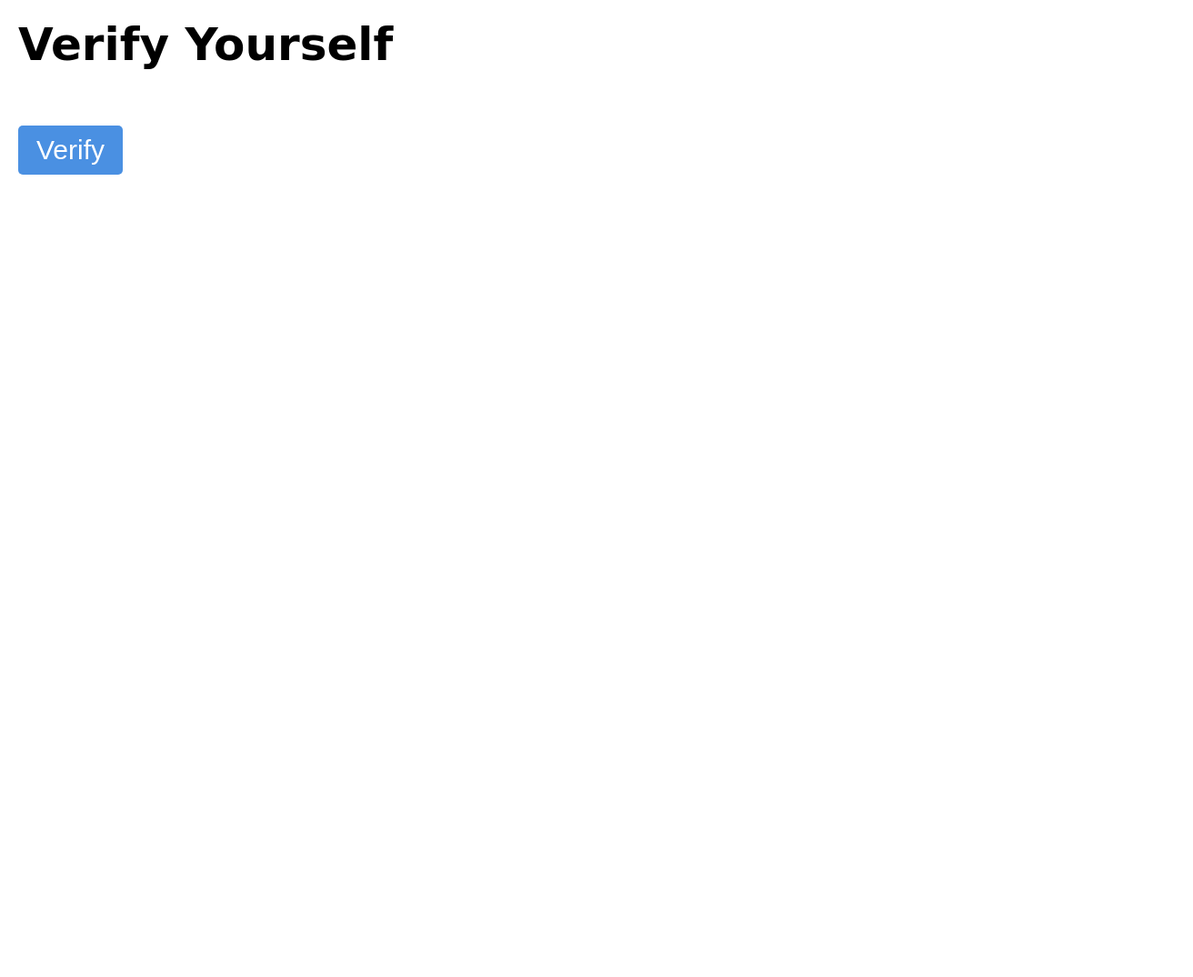
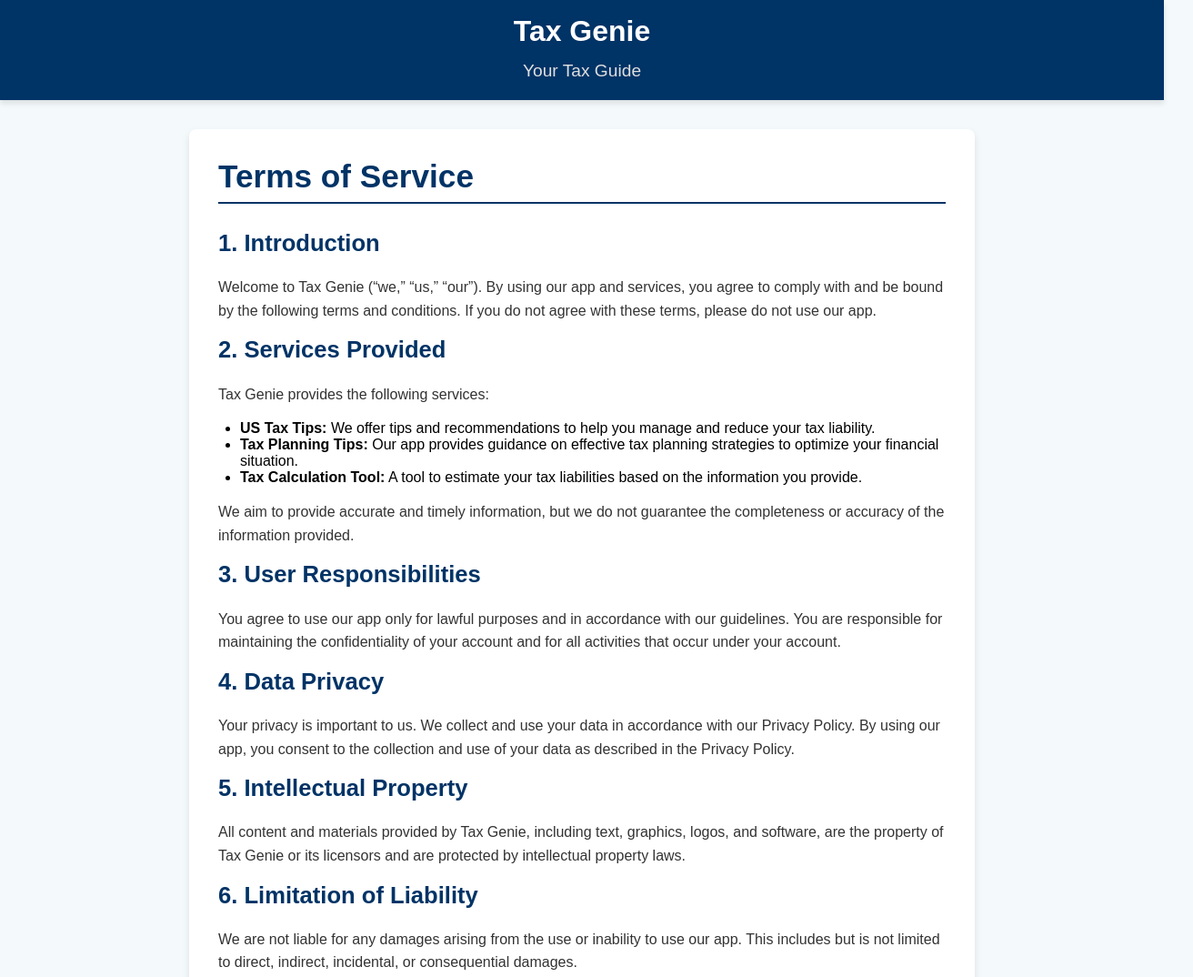
Before and after one commit to SHIVYAANSH/Tax-Genie-Terms-and-PrivacyPolicy, a plain HTML site: page index.html in a window 1280 px wide. Shown: the top 1074 px of the page at 91% size, 1312 px wide, since content can reach past the window. Before the commit the page ends 800 px from the top, so only its background shows below. Drawn offline with Linux system fonts and the light colour scheme.

Commit message:
Update index.html

```diff
--- a/index.html
+++ b/index.html
@@ -1,99 +1,179 @@
+<!DOCTYPE html>
+<html lang="en">
+<head>
+    <meta charset="UTF-8">
+    <meta name="viewport" content="width=device-width, initial-scale=1.0">
+    <title>Terms and Privacy Policy - Tax Genie</title>
+    <link rel="icon" href="favicon.png" type="image/png">
     <style>
-    /* Body styling */
         body {
-        background-color: white;
+            font-family: Arial, sans-serif;
             margin: 0;
             padding: 0;
+            background-color: #f4f9fc;
         }
-
-    /* Container for all elements */
-    #div {
-        display: flex;
-        flex-direction: column; /* Stack elements vertically */
-        align-items: flex-start; /* Align items to the left */
-        justify-content: flex-start; /* Align items to the top */
-        margin: 20px; /* Add some margin from the top and left edges */
+        header {
+            background-color: #003366;
+            color: white;
+            padding: 1rem;
+            text-align: center;
+            box-shadow: 0 4px 6px rgba(0, 0, 0, 0.1);
         }
-
-    /* Heading styling */
+        .header-content {
+            max-width: 1200px;
+            margin: 0 auto;
+        }
+        .site-title {
+            font-size: 2rem;
+            margin: 0;
+            color: #ffffff;
+        }
+        .tagline {
+            font-size: 1.2rem;
+            margin: 0;
+            color: #e0e0e0;
+        }
+        main {
+            padding: 2rem;
+            max-width: 800px;
+            margin: 2rem auto;
+            background-color: white;
+            border-radius: 8px;
+            box-shadow: 0 4px 8px rgba(0, 0, 0, 0.1);
+        }
+        h1, h2 {
+            color: #003366;
+        }
+        h1 {
+            font-size: 2.2rem;
+            margin-top: 0;
+            border-bottom: 2px solid #003366;
+            padding-bottom: 0.5rem;
+        }
+        h2 {
+            font-size: 1.6rem;
+            margin-top: 1rem;
+        }
         p {
-        font-family: cursive;
-        font-size: 50px;
+            font-size: 1rem;
+            color: #333;
+            margin-bottom: 1rem;
+            line-height: 1.6;
+        }
+        footer {
+            background-color: #003366;
+            color: white;
+            text-align: center;
+            padding: 1rem;
+            position: relative;
+            bottom: 0;
+            width: 100%;
+            box-shadow: 0 -4px 6px rgba(0, 0, 0, 0.1);
+        }
+        footer p {
             margin: 0;
-        margin-bottom: 20px; /* Space between heading and webcam container */
+            color:#f4ebeb
         }
-
-    /* Webcam and label containers */
-    #webcam-container, #label-container {
-        margin-bottom: 20px; /* Space between the webcam, labels, and the button */
+        footer a {
+            color: #66ccff;
+            text-decoration: none;
         }
-
-    /* Button styling */
-    button {
-        background-color: #4a90e2; /* Blue background */
-        color: white;
-        border: none;
-        border-radius: 5px;
-        padding: 10px 20px;
-        font-size: 30px;
-        cursor: pointer;
-        transition: background-color 0.3s ease;
+        footer a:hover {
+            text-decoration: underline;
         }
-
-    button:hover {
-        background-color: #04AA6D;
-        color: white;
+        ul {
+            list-style-type: disc;
+            padding-left: 1.5rem;
+        }
+        .content-container {
+            margin-bottom: 2rem;
         }
     </style>
+</head>
+<body>
+    <header>
+        <div class="header-content">
+            <h1 class="site-title">Tax Genie</h1>
+            <p class="tagline">Your Tax Guide</p>
+        </div>
+    </header>
 
-<body>
-    <div id="div">
-        <p><b>Verify Yourself</b></p>
-        <div id="webcam-container"></div>
-        <div id="label-container"></div>
-        <button id="button1" type="button" onclick="init()">Verify</button>
-    </div>
+    <main>
+        <section class="content-container" id="terms">
+            <h1>Terms of Service</h1>
+            <p></p>
+            <h2>1. Introduction</h2>
+            <p>Welcome to Tax Genie (“we,” “us,” “our”). By using our app and services, you agree to comply with and be bound by the following terms and conditions. If you do not agree with these terms, please do not use our app.</p>
 
-    <script src="https://cdn.jsdelivr.net/npm/@tensorflow/tfjs@latest/dist/tf.min.js"></script>
-    <script src="https://cdn.jsdelivr.net/npm/@teachablemachine/image@latest/dist/teachablemachine-image.min.js"></script>
-    <script type="text/javascript">
-        const URL = "https://teachablemachine.withgoogle.com/models/beJV5C264/";
+            <h2>2. Services Provided</h2>
+            <p>Tax Genie provides the following services:</p>
+            <ul>
+                <li><strong>US Tax Tips:</strong> We offer tips and recommendations to help you manage and reduce your tax liability.</li>
+                <li><strong>Tax Planning Tips:</strong> Our app provides guidance on effective tax planning strategies to optimize your financial situation.</li>
+                <li><strong>Tax Calculation Tool:</strong> A tool to estimate your tax liabilities based on the information you provide.</li>
+            </ul>
+            <p>
+                <p>We aim to provide accurate and timely information, but we do not guarantee the completeness or accuracy of the information provided.</p>
 
-        let model, webcam, labelContainer, maxPredictions;
+                <h2>3. User Responsibilities</h2>
+                <p>You agree to use our app only for lawful purposes and in accordance with our guidelines. You are responsible for maintaining the confidentiality of your account and for all activities that occur under your account.</p>
 
-        async function init() {
-            const modelURL = URL + "model.json";
-            const metadataURL = URL + "metadata.json";
+                <h2>4. Data Privacy</h2>
+                <p>Your privacy is important to us. We collect and use your data in accordance with our Privacy Policy. By using our app, you consent to the collection and use of your data as described in the Privacy Policy.</p>
 
-            model = await tmImage.load(modelURL, metadataURL);
-            maxPredictions = model.getTotalClasses();
+                <h2>5. Intellectual Property</h2>
+                <p>All content and materials provided by Tax Genie, including text, graphics, logos, and software, are the property of Tax Genie or its licensors and are protected by intellectual property laws.</p>
 
-            const flip = true;
-            webcam = new tmImage.Webcam(200, 200, flip);
-            await webcam.setup();
-            await webcam.play();
-            window.requestAnimationFrame(loop);
+                <h2>6. Limitation of Liability</h2>
+                <p>We are not liable for any damages arising from the use or inability to use our app. This includes but is not limited to direct, indirect, incidental, or consequential damages.</p>
 
-            document.getElementById("webcam-container").appendChild(webcam.canvas);
-            labelContainer = document.getElementById("label-container");
-            for (let i = 0; i < maxPredictions; i++) {
-                labelContainer.appendChild(document.createElement("div"));
-            }
-        }
+                <h2>7. Changes to Terms</h2>
+                <p>We may update these terms from time to time. We will notify you of any significant changes by posting the new terms on our app. Your continued use of the app constitutes your acceptance of the updated terms.</p>
 
-        async function loop() {
-            webcam.update();
-            await predict();
-            window.requestAnimationFrame(loop);
-        }
+                <h2>8. Governing Law</h2>
+                <p>These terms are governed by and construed in accordance with the laws of [Your Jurisdiction]. Any disputes arising under these terms will be subject to the exclusive jurisdiction of the courts of [Your Jurisdiction].</p>
 
-        async function predict() {
-            const prediction = await model.predict(webcam.canvas);
-            for (let i = 0; i < maxPredictions; i++) {
-                const classPrediction =
-                    prediction[i].className + ": " + prediction[i].probability.toFixed(2);
-                labelContainer.childNodes[i].innerHTML = classPrediction;
-            }
-        }
-    </script>
+                <h2>9. Contact Us</h2>
+                <p>For any questions about these terms, please contact us at [Support Email Address].</p>
+            </section>
+
+            <section class="content-container" id="privacy">
+                <h1>Privacy Policy</h1>
+                <p>Effective Date: [Insert Date]</p>
+                <h2>1. Introduction</h2>
+                <p>This Privacy Policy explains how Tax Genie (“we,” “us,” “our”) collects, uses, and protects your personal information. By using our app, you consent to the practices described in this policy.</p>
+
+                <h2>2. Information We Collect</h2>
+                <p>- <strong>Personal Information:</strong> We may collect personal information such as your name, email address, phone number, and tax-related details that you provide to us through the app.</p>
+                <p>- <strong>Usage Data:</strong> We collect data about your usage of our app, including IP addresses, device information, and browsing behavior, to improve our services.</p>
+
+                <h2>3. How We Use Your Information</h2>
+                <p>- <strong>To Provide Services:</strong> We use your information to deliver and enhance our tax tips, tax planning advice, and tax calculation tool.</p>
+                <p>- <strong>To Communicate:</strong> We may use your information to send you updates, newsletters, and other communications related to our services.</p>
+                <p>- <strong>For Analytics:</strong> Usage data is used to analyze trends, track app performance, and improve functionality.</p>
+
+                <h2>4. Data Security</h2>
+                <p>We implement reasonable security measures to protect your personal information from unauthorized access, alteration, disclosure, or destruction. However, no method of transmission over the internet or electronic storage is 100% secure.</p>
+
+                <h2>5. Sharing Your Information</h2>
+                <p>- <strong>Third-Party Service Providers:</strong> We may share your information with third-party service providers who assist us in providing our services, subject to confidentiality agreements.</p>
+                <p>- <strong>Legal Requirements:</strong> We may disclose your information if required to do so by law or in response to legal requests.</p>
+
+                <h2>6. Your Choices</h2>
+                <p>- <strong>Access and Update:</strong> You can access and update your personal information by contacting us at [Support Email Address].</p>
+                <p>- <strong>Opt-Out:</strong> You may opt out of receiving promotional communications from us by following the unsubscribe instructions in those communications.</p>
+
+                <h2>7. Children’s Privacy</h2>
+                <p>Our app is not intended for use by children under the age of 13. We do not knowingly collect personal information from children under 13.</p>
+
+                <h2>8. Changes to This Policy</h2>
+                <p>We may update this Privacy Policy from time to time. We will notify you of any significant changes by posting the updated policy on our app. Your continued use of the app constitutes your acceptance of the updated policy.</p>
+
+            </section>
+        </main>
+
+        <footer>
+            <p>&copy; 2024 Tax Genie. All rights reserved. <a href="#terms">Terms of Service</a> | <a href="#privacy">Privacy Policy</a></p>
+        </footer>
     </body>
+    </html>
```
Lines whose indentation alone changed are shown as unchanged.
